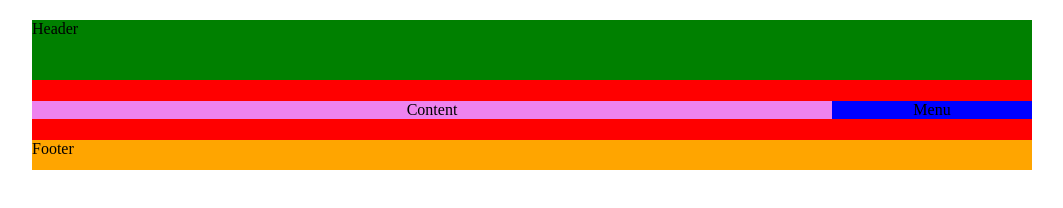
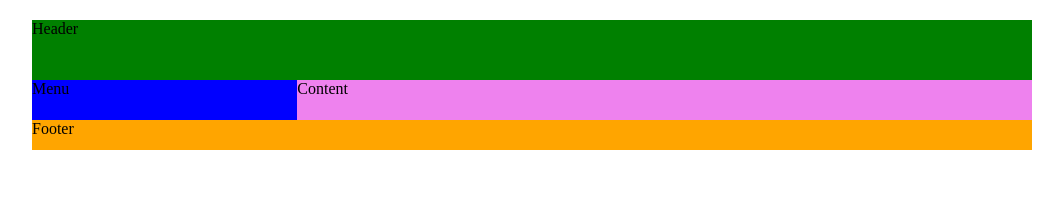
Before and after one commit to yademirh/PosicionamientoCajas, a plain HTML site: page index.html in a window 1280 px wide. Shown: the whole page, without its empty margins (108-1171 px from the left). Drawn offline with Linux system fonts and the light colour scheme.

Commit message:
Posicionamiento con Grid

```diff
--- a/estilos.css
+++ b/estilos.css
@@ -1,31 +1,30 @@
 .wrapper{
     max-width: 1000px;
     margin: 20px auto;
+    display: grid;
+    grid-template-areas:
+    'Header Header Header Header'
+    'Menu Content Content Content'
+    'Footer Footer Footer Footer';
 }
 .header{
     background-color: green;
     height: 60px;
-
-}
-.container{
-    background-color: red;
-    display: flex;
-    height: 60px;
-    align-items: center;
-    text-align: center;
-    flex-direction: row-reverse;
+    grid-area: Header;
 }
 
 .menu{
     background-color: blue;
-    width: 20%;
+    height: 40px;
+    grid-area: Menu;
 }
 .content{
     background-color: violet;
-    width: 80%;
+    height: 40px;
+    grid-area: Content;
 }
 .footer{
     background-color: orange;
-    clear: both;
     height: 30px;
+    grid-area: Footer;
 }
--- a/index.html
+++ b/index.html
@@ -5,15 +5,13 @@
     <meta http-equiv="X-UA-Compatible" content="IE=edge">
     <meta name="viewport" content="width=device-width, initial-scale=1.0">
     <link rel="stylesheet" href="estilos.css">
-    <title>Posicionamiento con Flexbox</title>
+    <title>Posicionamiento con Grid</title>
 </head>
 <body>
     <div class="wrapper">
         <div class="header"> Header </div>
-        <div class="container">
-            <div class="menu"> Menu </div>
-            <div class="content"> Content </div>
-        </div>
+        <div class="menu"> Menu </div>
+        <div class="content"> Content </div>
         <div class="footer"> Footer </div>
     </div>
 </body>
```
